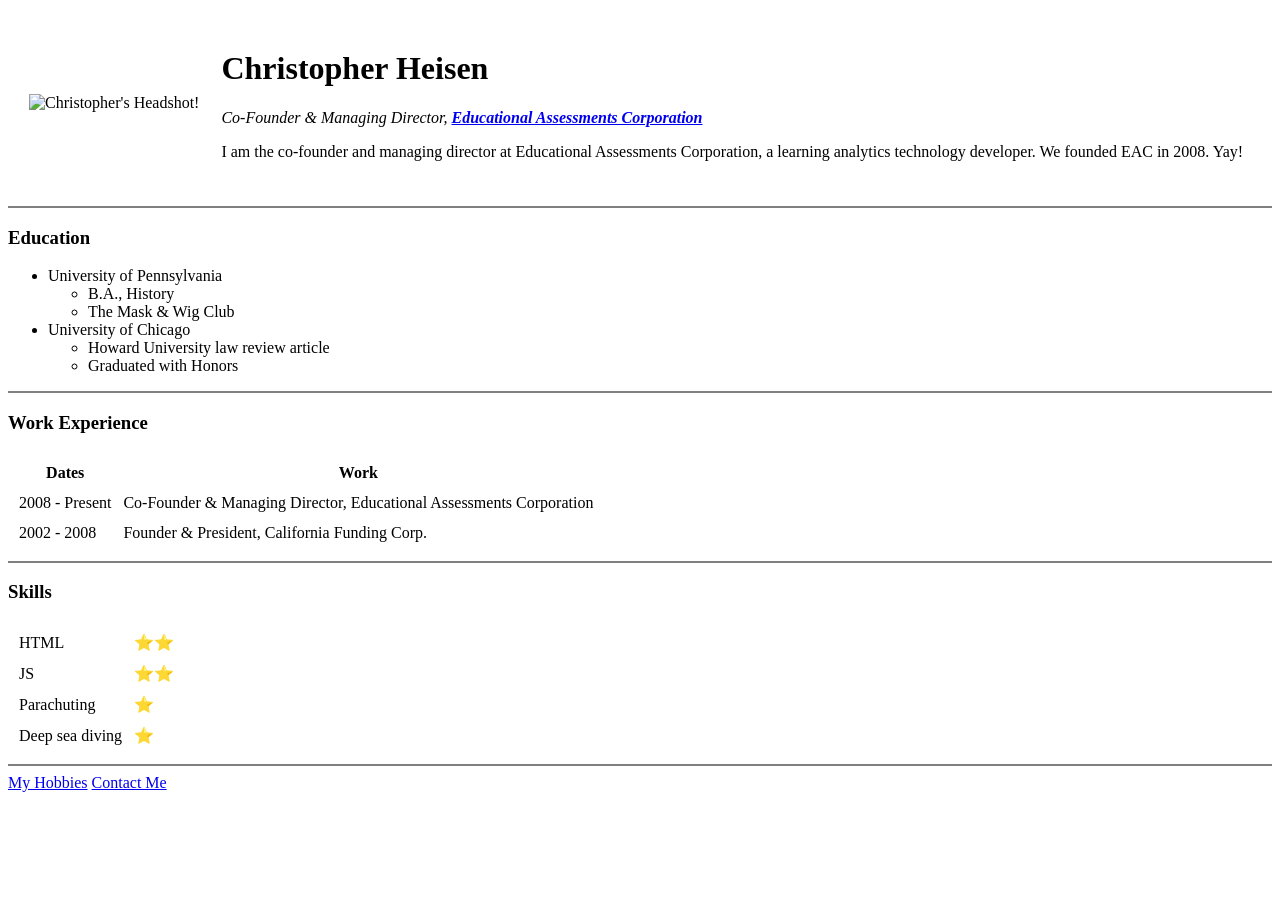
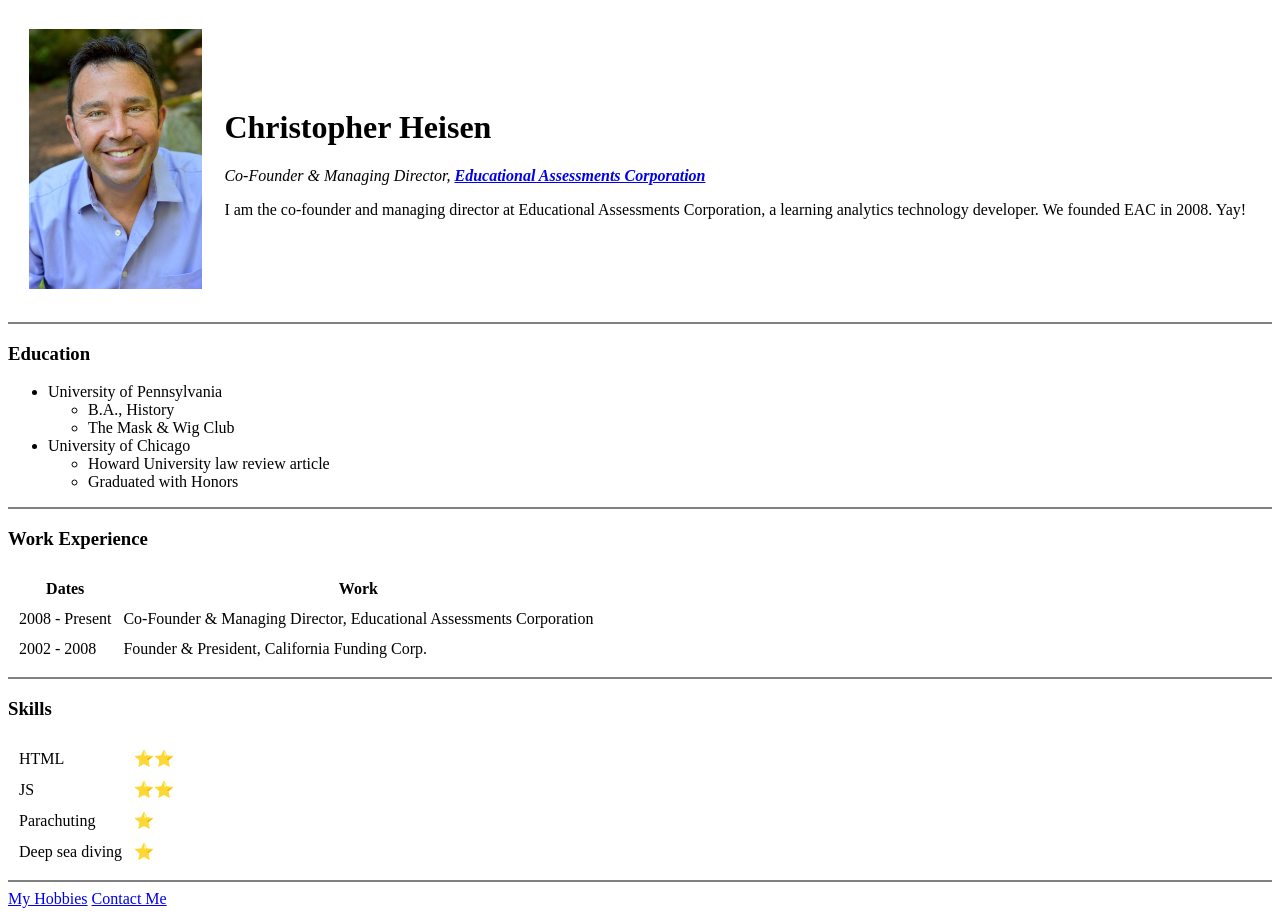
Before and after one commit to EducationalAssessmentsCorp/cv, a plain HTML site: page index.html in a window 1280 px wide. Before the commit the page ends 800 px from the top, so only its background shows below. Drawn offline with Linux system fonts and the light colour scheme.

Commit message:
Update index.html

```diff
--- a/index.html
+++ b/index.html
@@ -10,7 +10,7 @@
       <tr>
         <td>
           <img
-            src="images/C_Heisen_Photo.jpg"
+            src="C_Heisen_Photo.jpg"
             alt="Christopher's Headshot!"
             height="260px"
           />
```
